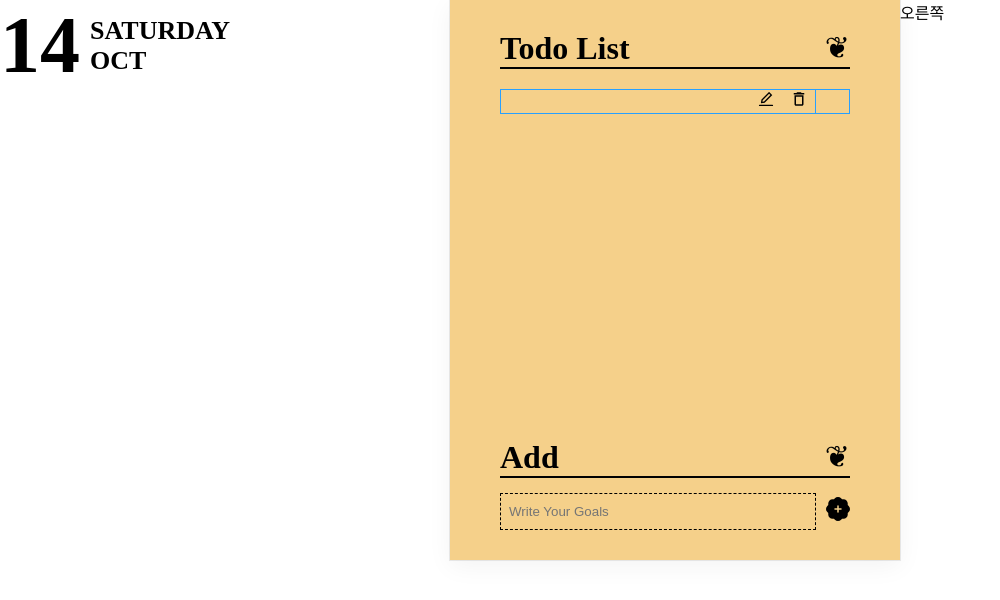
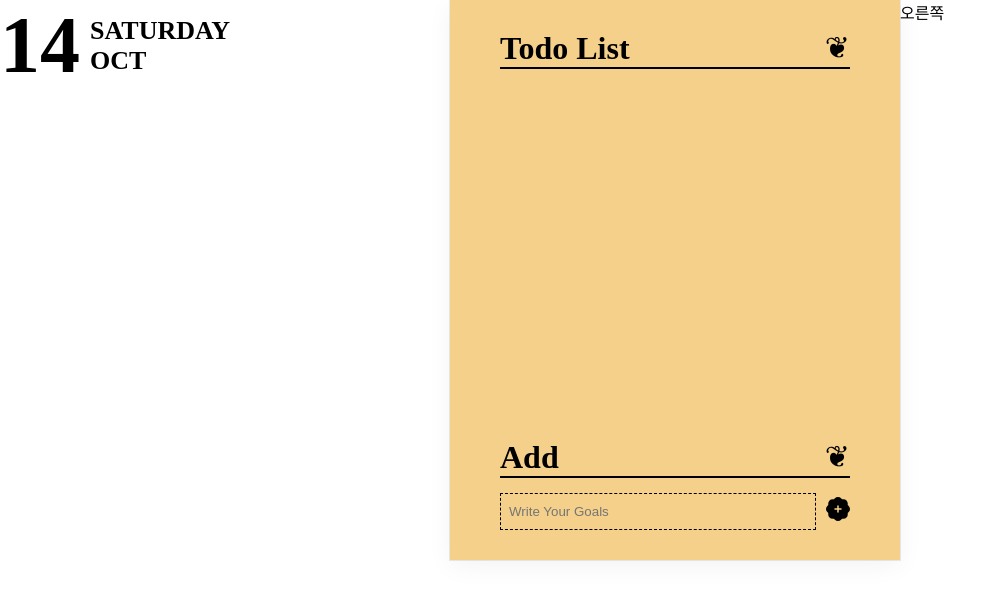
Before and after one commit to 2zzzyoung/TODOLIST, a React (Create React App) app: page / in a window 1280 px wide. Shown: the top 600 px of the page, without its empty margins (0-1000 px from the left). Built offline with nearby package versions, Linux system fonts and the light colour scheme.

Commit message:
✨ Feat :  투두리스트 작성기능 추가

```diff
--- a/src/components/list.jsx
+++ b/src/components/list.jsx
@@ -3,7 +3,7 @@ import { AiOutlineEdit } from "react-icons/ai";
 import { MdDeleteOutline } from "react-icons/md";
 import "../styles/components/list.css";
 
-export default function List({ todo }) {
+export default function List({ el }) {
     const [isCheck, setIsCheck] = useState(false);
     const checkRef = useRef();
 
@@ -20,7 +20,7 @@ export default function List({ todo }) {
     return (
         <>
             <div className="list">
-                <p>{todo}</p>
+                <p>{el}</p>
                 <div className="btn_box">
                     <button className="btn">
                         <AiOutlineEdit />
--- a/src/pages/Main.jsx
+++ b/src/pages/Main.jsx
@@ -6,11 +6,17 @@ import Title from "../components/title";
 
 export default function MainPage() {
     const [todo, setTodo] = useState("");
+    const [todoList, setTodoList] = useState([]);
 
     const submitTodo = (e) => {
         setTodo(e.target.value);
     };
-    console.log(todo);
+
+    const handleAddList = (e) => {
+        e.preventDefault();
+        setTodoList((prev) => [...prev, todo]);
+        setTodo("");
+    };
 
     return (
         <>
@@ -28,17 +34,21 @@ export default function MainPage() {
                     <div className="wrapper">
                         <div className="list_box">
                             <Title value={"Todo List"} />
-                            <List todo={todo} />
+                            <div className="todo_box">
+                                {todoList.map((el) => (
+                                    <List el={el} />
+                                ))}
+                            </div>
                         </div>
-                        <div className="input_box">
+                        <form className="input_box">
                             <Title value={"Add"} />
                             <div className="input">
-                                <input placeholder="Write Your Goals" onChange={submitTodo} />
-                                <button className="plusButton">
+                                <input placeholder="Write Your Goals" value={todo} onChange={submitTodo} />
+                                <button onClick={handleAddList} className="plusButton">
                                     <BsFillPatchPlusFill />
                                 </button>
                             </div>
-                        </div>
+                        </form>
                     </div>
                 </div>
                 <div className="container">오른쪽</div>
--- a/src/styles/pages/main.css
+++ b/src/styles/pages/main.css
@@ -63,3 +63,8 @@
     font-size: 80px;
     font-weight: bold;
 }
+
+.todo_box {
+    height: 350px;
+    overflow-y: auto;
+}
```
